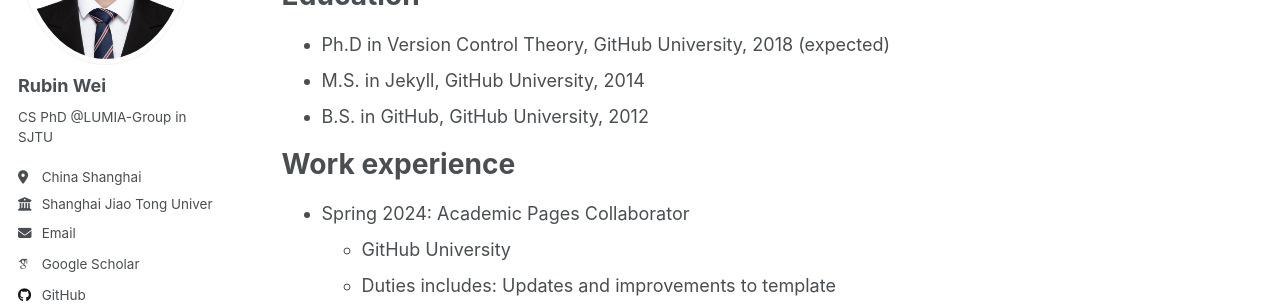
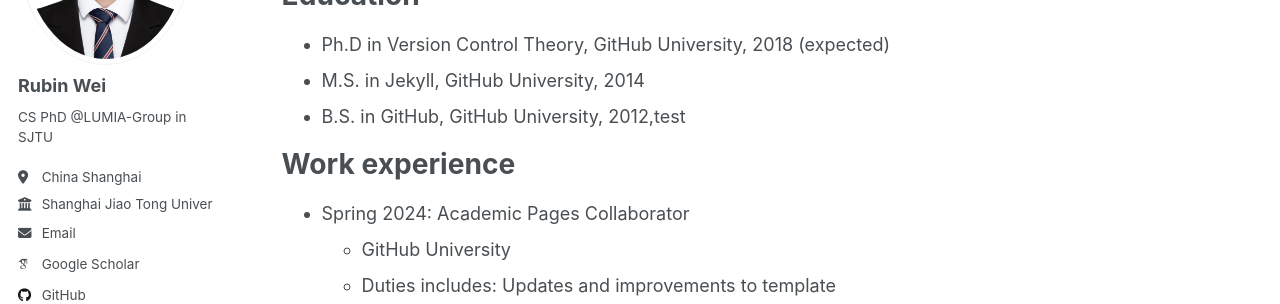
Before and after one commit to Rubin-Wei/Rubin-Wei.github.io, a Jekyll site: the page built from _pages/cv.md, in a window 1280 px wide and 900 px high. Shown: the part 262-566 px from the top of the window. Built offline with Jekyll 4.4.1, drawn with Linux system fonts in a browser that asks for light colours; some web fonts are replaced.

Commit message:
update none

```diff
--- a/_pages/cv.md
+++ b/_pages/cv.md
@@ -13,7 +13,7 @@ Education
 ======
 * Ph.D in Version Control Theory, GitHub University, 2018 (expected)
 * M.S. in Jekyll, GitHub University, 2014
-* B.S. in GitHub, GitHub University, 2012
+* B.S. in GitHub, GitHub University, 2012,test
 
 Work experience
 ======
```
